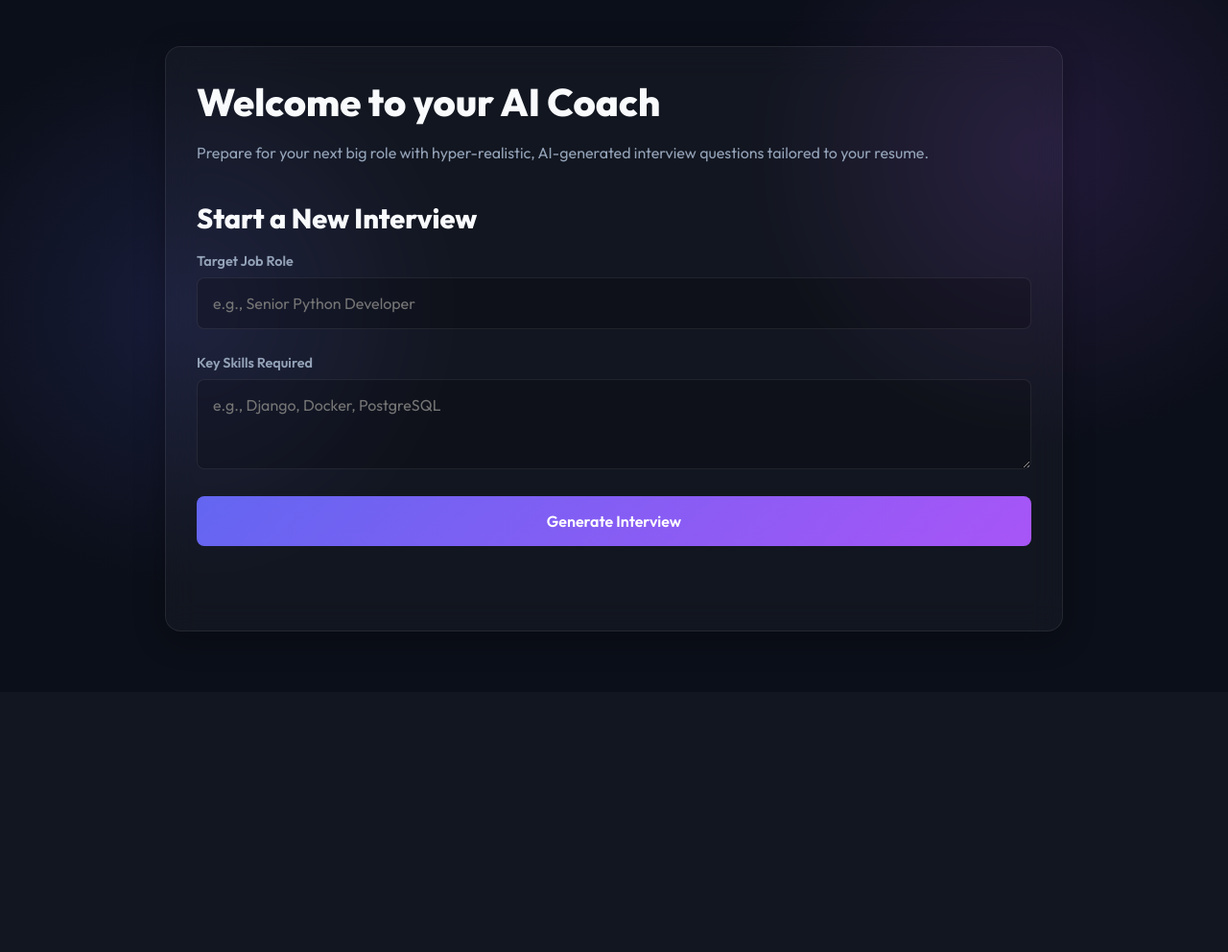
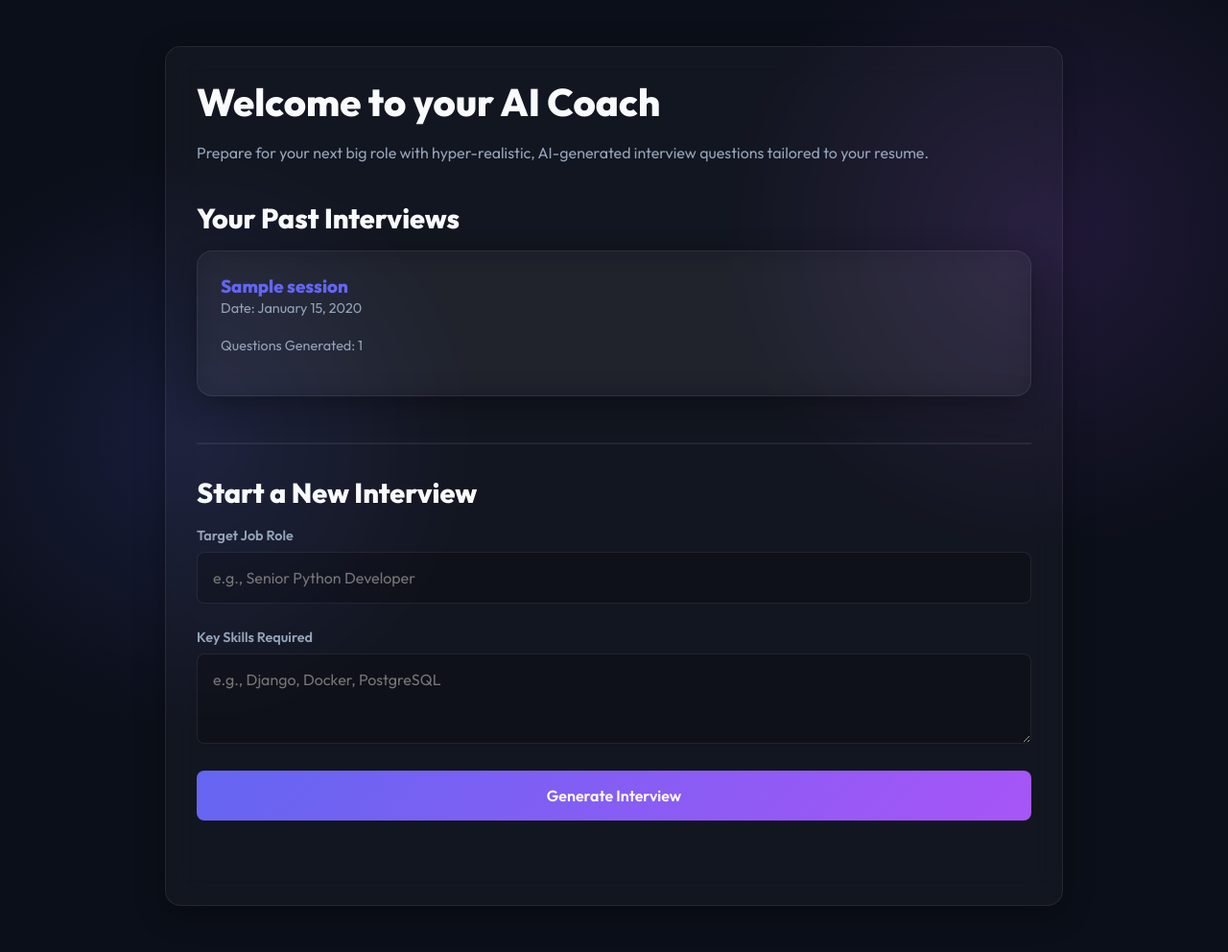
Before and after one commit to mrudul-999/AI-Interview-Coach, a Django app: template interviews/templates/dashboard.html in a window 1280 px wide. Shown: the part 79-1071 px from the top of the page at 96% size. Before the commit the page ends 738 px from the top, so only its background shows below. Run offline with Django 5.2, Linux system fonts and the light colour scheme; the template is opened without the code that fills it: most values are stand-ins (such as "Sample title", 1, 10 or a date in 2020); data that the repository does not hold is empty; some libraries are stand-ins or nearby versions.

Commit message:
past interviews

```diff
--- a/interviews/templates/dashboard.html
+++ b/interviews/templates/dashboard.html
@@ -7,6 +7,20 @@
         tailored to your resume.</p>
 
     <br>
+        {% if past_sessions %}
+        <h2>Your Past Interviews</h2>
+        <div style="display: grid; gap: 1rem; margin-bottom: 3rem;">
+            {% for session in past_sessions %}
+                <div class="glass-card" style="padding: 1.5rem;">
+                    <h3 style="color: var(--accent);">{{ session.job_role_name }}</h3>
+                    <p style="font-size: 0.9rem;">Date: {{ session.created_at|date:"F j, Y" }}</p>
+                    <p style="font-size: 0.9rem;">Questions Generated: {{ session.questions.count }}</p>
+                </div>
+            {% endfor %}
+        </div>
+        <hr style="border-color: var(--glass-border); margin-bottom: 2rem;">
+    {% endif %}
+
 
     <h2>Start a New Interview</h2>
     <!-- We will hook up this form to HTMX later! -->
--- a/interviews/views.py
+++ b/interviews/views.py
@@ -98,7 +98,9 @@ from django.shortcuts import render
 
 @login_required
 def dashboard_view(request):
-    return render(request, 'dashboard.html')
+    past_sessions = InterviewSession.objects.filter(candidate=request.user).order_by('-created_at')
+    return render(request, 'dashboard.html', {'past_sessions': past_sessions})
+
 
 from .models import InterviewSession, InterviewQuestion
 from .services import generate_interview_questions
```
